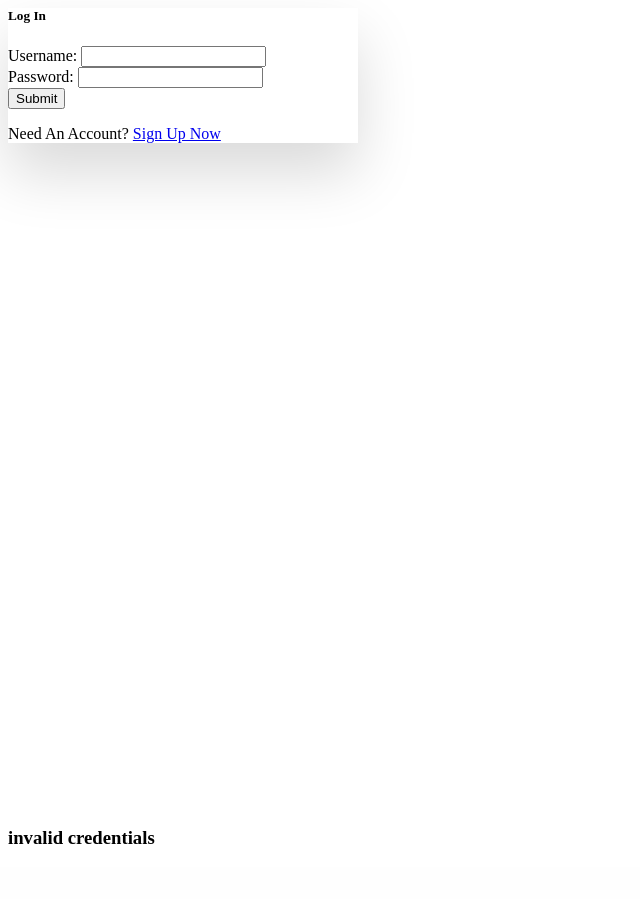
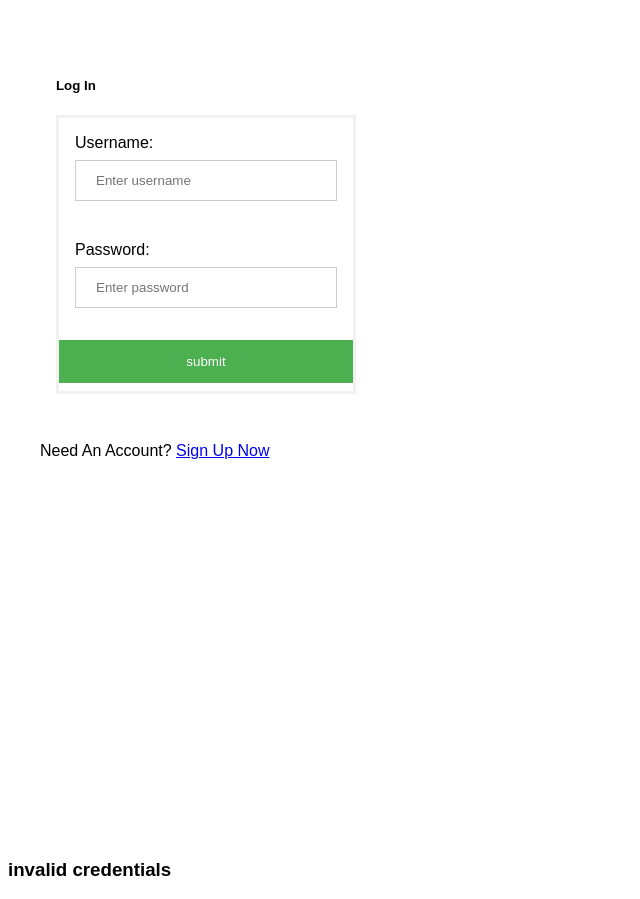
Before and after one commit to guptashubham101/RESA, a Django app: page / in a window 1280 px wide. Shown: the whole page, without its empty margins (0-640 px from the left). Before the commit the page ends 844 px from the top, so only its background shows below. Run offline with Django 3.2, Linux system fonts and the light colour scheme.

Commit message:
registration,login,style

```diff
--- a/register/models.py
+++ b/register/models.py
@@ -54,7 +54,8 @@ class User_Manager(BaseUserManager):
         user.set_password(password)
         user.save(using = self.db)
         return user
-    def create_superuser(self, email, username, password, first_name,last_name,university_name,school_ID):
+    def create_superuser(self, email, username, password, first_name, last_name, university_name, school_ID,
+                         contact_number=None):
 
         user = self.create_user(
                 email= self.normalize_email(email),
--- a/register/templates/register/login.html
+++ b/register/templates/register/login.html
@@ -1,27 +1,105 @@
+<head>
+<meta name="viewport" content="width=device-width, initial-scale=1">
+<style>
+body {font-family: Arial, Helvetica, sans-serif;}
+form {border: 3px solid #f1f1f1;}
 
+input[type=text], input[type=password] {
+ width: 100%;
+  padding: 12px 20px;
+  margin: 8px 0;
+  display: inline-block;
+  border: 1px solid #ccc;
+  box-sizing: border-box;
+}
+
+button {
+  background-color: #4CAF50;
+  color: white;
+  padding: 14px 20px;
+  margin: 8px 0;
+  border: none;
+  cursor: pointer;
+  width: 100%;
+}
+.mbutton{
+	background-color: #4CAF50;
+  color: white;
+  padding: 14px 20px;
+  margin: 8px 0;
+  border: none;
+  cursor: pointer;
+  width: 100%;
+}
+
+button:hover {
+  opacity: 0.8;
+}
+
+.cancelbtn {
+  width: auto;
+  padding: 10px 18px;
+  background-color: #f44336;
+}
+
+.imgcontainer {
+  text-align: center;
+  margin: 24px 0 12px 0;
+}
+
+img.avatar {
+  width: 40%;
+  border-radius: 50%;
+}
+
+.container {
+  padding: 16px;
+}
+
+div.psw {
+  float: right;
+  padding-top: 16px;
+}
+
+/* Change styles for span and cancel button on extra small screens */
+@media screen and (max-width: 300px) {
+  span.psw {
+     display: block;
+     float: none;
+  }
+  .cancelbtn {
+     width: 100%;
+  }
+}
+</style>
+
+</head>
 {% block content %}
 <!--<h1> Hello {{name}}!!!!!</h1> -->
-<div class = "d-flex align-items-center justify-content-center" style="height: 100vh">
+<div class = "container" style="height: 100vh">
 	<!-- <img src = "/images/newphoto.jpeg" class = "img-fluid image"> -->
-	<div class = "card card-block d-flex " style="width: 350px; box-shadow: 0 30px 60px 0 rgba(0,0,0,0.15);">
-		<div class = "card-body">
+	<div class = "container" ">
+		<div class = "container", style="max-width: 300px">
 			<h5 class = "card-title">Log In</h5>
 			<form method ="POST">
 
 			{% csrf_token %}
-			<div class = "form-groups mr-sm-2 mb-2 ml-sm-2">
-				<label for = "text" >Username:</label>
-				<input type = "text" name = "username" class = "form-control" id = username>
+			<div class = "container" ">
+				<label for = "psw" >Username:</label>
+				<input type = "text" name = "username" placeholder="Enter username" id = username>
 			</div>
-			<div class = "form-groups mr-sm-2 mb-2 ml-sm-2">
-				<label for = "password"> Password:</label>
-				<input type = "password" name="password" class = "form-control " id = password1>
+			<div class = "container">
+				<label for = "uname"> Password:</label>
+				<input type = "password" name="password" placeholder="Enter password" id = password1>
 			</div>
 			<!-- Enter Email : <input type="text" name="user_name" placeholder="user_name"> <br>
 			Enter Password : <input type="password" name="password" placeholder = "password"> <br> -->
-			<div class = "form-groups mr-sm-2 mb-2 ml-sm-2">
-				<input type = "submit" class = "btn btn-primary btn-sm">
-			</div>
+			<!-- <div class="mbutton"> -->
+				<!-- <input type = "submit" name = "submit" id = "submit"> -->
+			<!-- </div> -->
+
+			<button type="submit">submit</button>
+
 			<!-- 		Need An Account? <a class="ml-2" href="{% url 'register' %}">Sign Up Now</a>
 			<input type="submit"> -->
 			</form>
```
